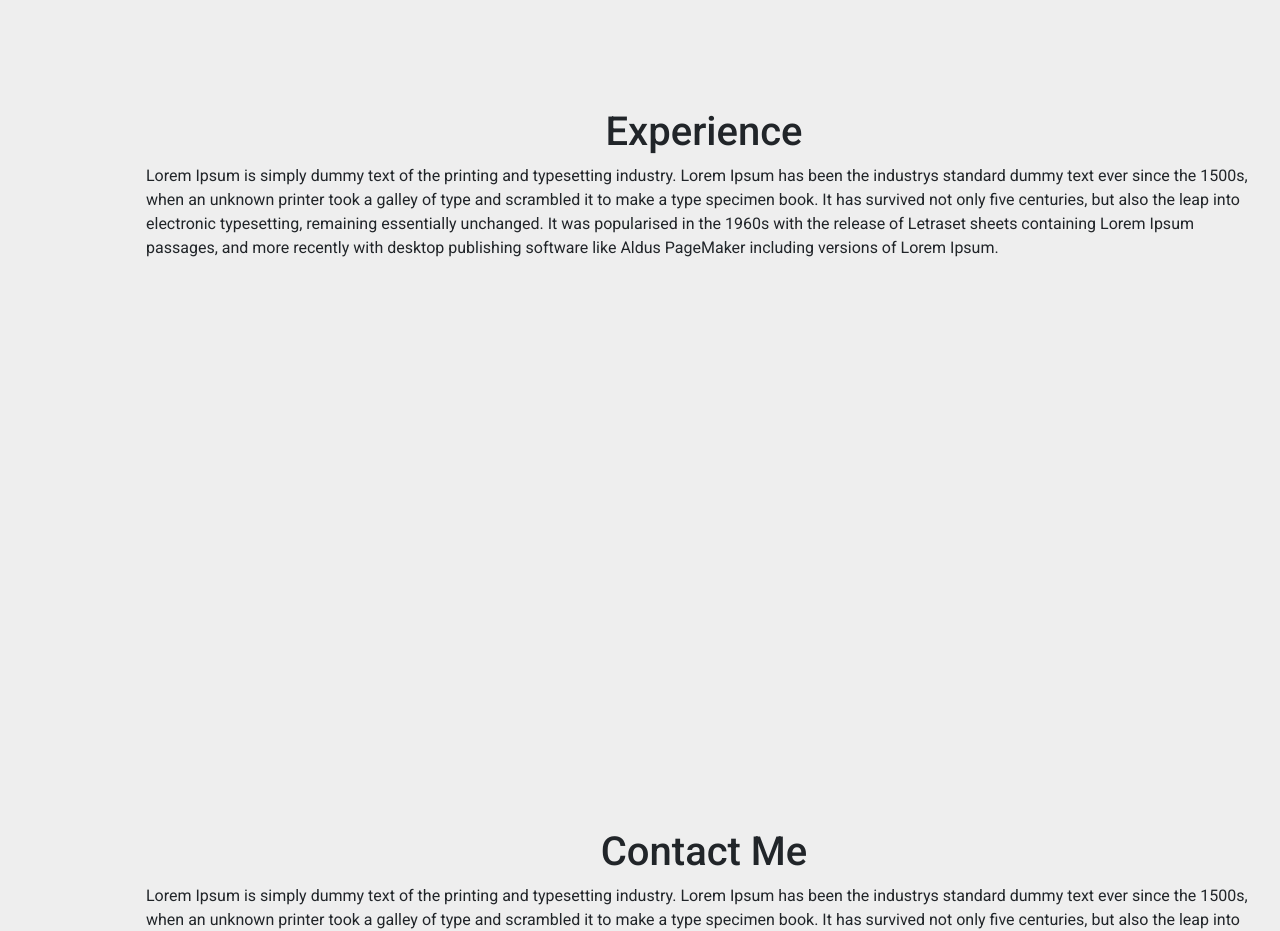
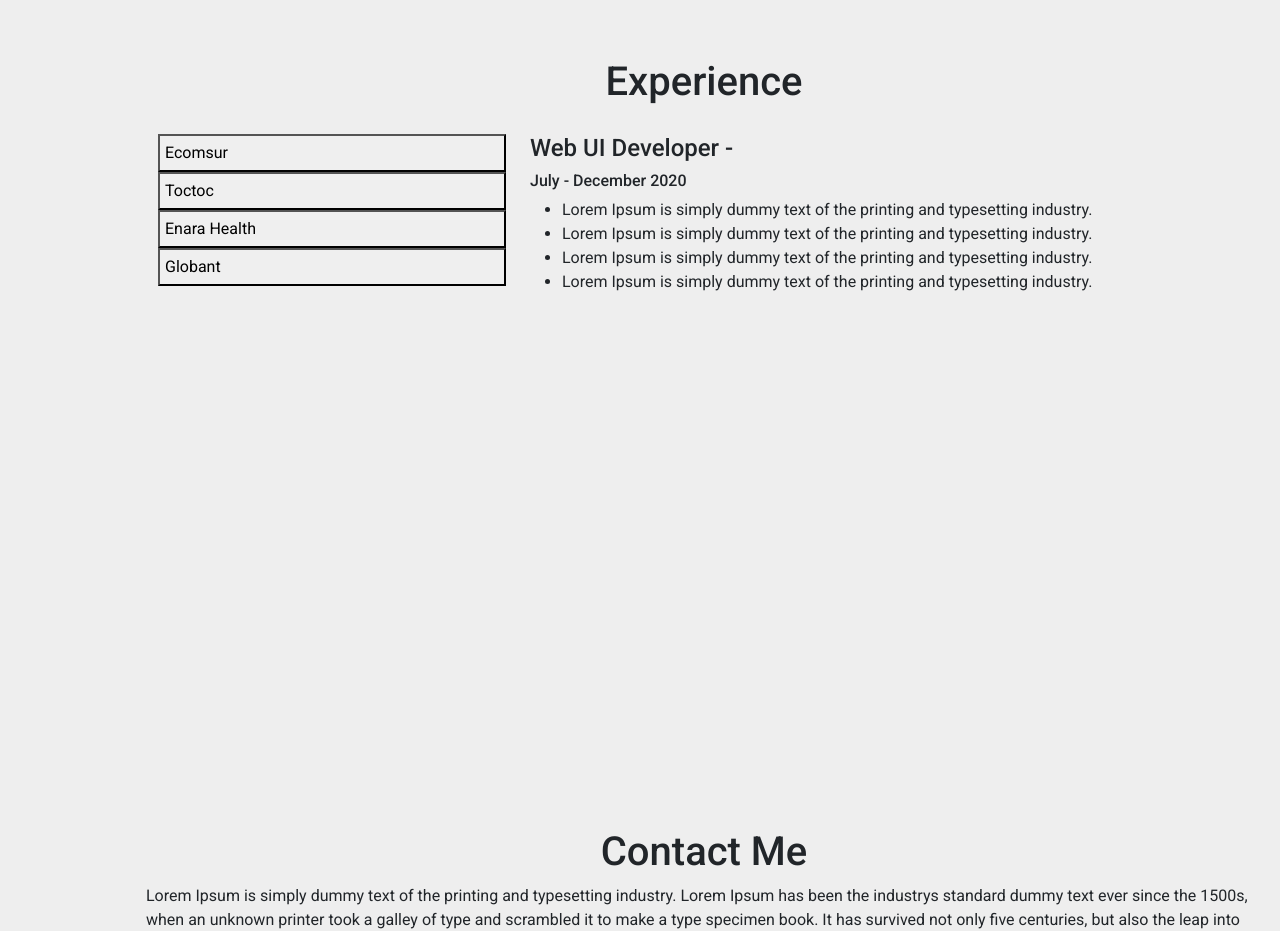
Before and after one commit to mpabarca/portfolio-v1, a React (Create React App) app: page / in a window 1280 px wide. Shown: the part 1600-2531 px from the top of the page. Built offline with nearby package versions, Linux system fonts and the light colour scheme.

Commit message:
Create WokBoxDesktop component to experience page

```diff
--- a/src/components/Experience.jsx
+++ b/src/components/Experience.jsx
@@ -1,20 +1,11 @@
 import React from 'react';
+import WorkBoxDesktop from './WorkBoxDesktop';
 
 const Experience = () => {
   return (
     <div id='experience' className='container'>
       <h1>Experience</h1>
-      <span>
-        Lorem Ipsum is simply dummy text of the printing and typesetting
-        industry. Lorem Ipsum has been the industrys standard dummy text ever
-        since the 1500s, when an unknown printer took a galley of type and
-        scrambled it to make a type specimen book. It has survived not only five
-        centuries, but also the leap into electronic typesetting, remaining
-        essentially unchanged. It was popularised in the 1960s with the release
-        of Letraset sheets containing Lorem Ipsum passages, and more recently
-        with desktop publishing software like Aldus PageMaker including versions
-        of Lorem Ipsum.
-      </span>
+      <WorkBoxDesktop />
     </div>
   );
 };
--- /dev/null
+++ b/src/components/WorkBoxDesktop.jsx
@@ -0,0 +1,47 @@
+import React, { useState } from 'react';
+
+const workList = ['Ecomsur', 'Toctoc', 'Enara Health', 'Globant'];
+const workDescription = [
+  'Lorem Ipsum is simply dummy text of the printing and typesetting industry.',
+  'Lorem Ipsum is simply dummy text of the printing and typesetting industry.',
+  'Lorem Ipsum is simply dummy text of the printing and typesetting industry.',
+  'Lorem Ipsum is simply dummy text of the printing and typesetting industry.',
+];
+
+const WorkBoxDesktop = () => {
+  const [jobSelected, setJobSelected] = useState('');
+
+  const handleJobSelected = (e) => {
+    e.preventDefault();
+    setJobSelected(e.target.value);
+  };
+  return (
+    <div className='work-box-desktop row'>
+      <div className='work-tab-list col-4'>
+        {workList.map((job, index) => {
+          return (
+            <button
+              type='button'
+              key={index}
+              value={job}
+              onClick={(e) => handleJobSelected(e)}
+            >
+              {job}
+            </button>
+          );
+        })}
+      </div>
+      <div className='work-tab-panel col-8'>
+        <h4>Web UI Developer - {jobSelected}</h4>
+        <h6>July - December 2020</h6>
+        <ul>
+          {workDescription.map((description, index) => {
+            return <li key={index}>{description}</li>;
+          })}
+        </ul>
+      </div>
+    </div>
+  );
+};
+
+export default WorkBoxDesktop;
--- /dev/null
+++ b/src/styles/components/experience.scss
@@ -0,0 +1,16 @@
+#experience {
+  .work-box-desktop {
+    display: flex;
+    flex-direction: row;
+    width: 100%;
+    margin-top: 20px;
+    .work-tab-list {
+      display: flex;
+      flex-direction: column;
+      button {
+        text-align: start;
+        padding: 5px;
+      }
+    }
+  }
+}
--- a/src/styles/index.scss
+++ b/src/styles/index.scss
@@ -7,3 +7,4 @@
 // components
 @import './components/home.scss';
 @import './components/layout.scss';
+@import './components/experience.scss';
```
